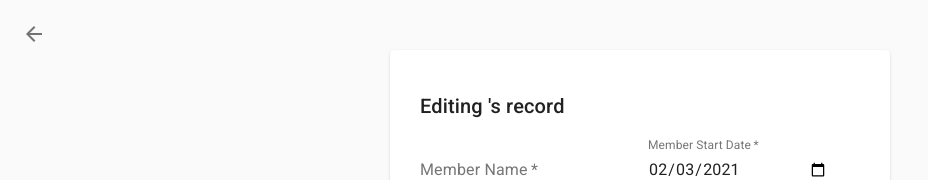
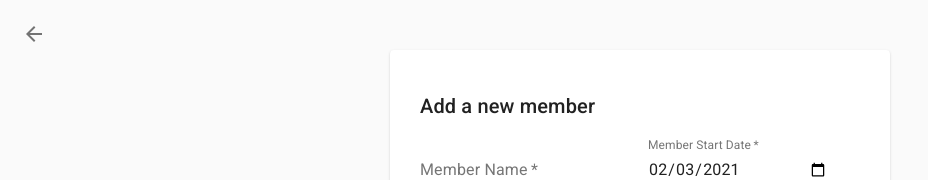
Before and after one commit to Ray-F/pyf-attendance, a React (Create React App) app in the folder client/: page /members/add in a window 1280 px wide. Shown: the top 180 px of the page, without its empty margins (0-928 px from the left). Built offline with nearby package versions, Linux system fonts and the light colour scheme.

Commit message:
Fixed bug with member record change title

```diff
--- a/client/src/components/member/MemberForm.js
+++ b/client/src/components/member/MemberForm.js
@@ -130,7 +130,7 @@ export default function MemberForm(props) {
   return (
     <FormPaper
       className={props.className}
-      formTitle={props.memberId === undefined ? "Add a new member" : `Editing ${memberName}'s record` }
+      formTitle={(props.memberId === undefined || props.memberId === null) ? "Add a new member" : `Editing ${memberName}'s record` }
       promptMessage={promptMessage}
       handleSubmit={handleSubmit}
       submitSuccess={submitSuccessful}
```
